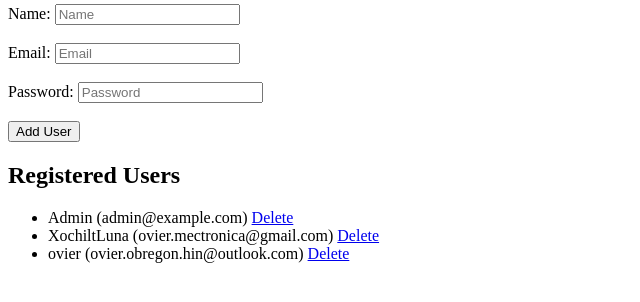
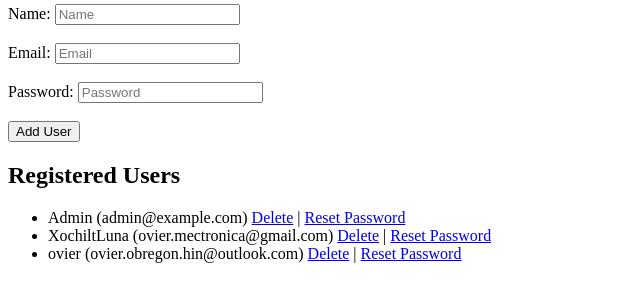
Before and after one commit to ovier-oh/server1.0V, a Flask app: page / in a window 1280 px wide. Shown: the part 161-463 px from the top of the page, without its empty margins (0-640 px from the left). Run offline with Flask 3, Linux system fonts and the light colour scheme; a user stored in the database is signed in; data comes from the database, SQL or seed files in the repository; both versions use the stored data as it was after the commit.

Commit message:
agregando un boton para resetear contraseñas y la logica en el servidor

```diff
--- a/server.py
+++ b/server.py
@@ -3,7 +3,8 @@ from flask_sqlalchemy import SQLAlchemy
 from flask_migrate import Migrate
 from flask_login import LoginManager, UserMixin, login_user, logout_user, login_required, current_user
 from werkzeug.security import generate_password_hash, check_password_hash
-
+import random
+import string
 app = Flask(__name__)
 app.config['SQLALCHEMY_DATABASE_URI'] = 'sqlite:///users.db'
 app.config['SQLALCHEMY_TRACK_MODIFICATIONS'] = False
@@ -60,6 +61,25 @@ def add_user():
     return redirect(url_for('index'))
 
 
+def generate_random_password(length=8):
+    characters = string.ascii_letters + string.digits
+    return ''.join(random.choice(characters) for i in range(length))
+
+
+@app.route('/reset_password/<int:id>', methods=['GET','POST'])
+@login_required
+def reset_password(id):
+    user = User.query.get_or_404(id)
+
+    new_password = generate_random_password()
+    hashed_password = generate_password_hash(new_password, method='pbkdf2:sha256')
+
+    user.password = hashed_password
+    db.session.commit()
+
+    flash(f'The password for {user.name} has been reset to: {new_password}')
+    return redirect(url_for('index'))
+
 @app.route('/delete/<int:id>')
 @login_required
 def delete_user(id):
--- a/templates/index.html
+++ b/templates/index.html
@@ -8,10 +8,8 @@
 <body>
     <h1>Manage Users</h1>
 
-    <!-- Bienvenida al administrador -->
     <p>Welcome, {{ current_user.name }}! <a href="/logout">Logout</a></p>
 
-    <!-- Formulario para agregar nuevos usuarios -->
     <h2>Add a New User</h2>
     <form action="/add" method="POST">
         <label for="name">Name:</label>
@@ -26,19 +24,20 @@
         <button type="submit">Add User</button>
     </form>
 
-    <!-- Mostrar lista de usuarios existentes -->
     <h2>Registered Users</h2>
     <ul>
         {% for user in users %}
         <li>
             {{ user.name }} ({{ user.email }})
             <!-- Enlace para eliminar usuarios -->
-            <a href="/delete/{{ user.id }}">Delete</a>
+            <a href="/delete/{{ user.id }}">Delete</a> |
+            <!-- Enlace para restablecer contraseña -->
+            <a href="/reset_password/{{ user.id }}">Reset Password</a>
         </li>
         {% endfor %}
     </ul>
 
-    <!-- Mensajes de éxito o error -->
+    <!-- Mensajes Flash -->
     {% with messages = get_flashed_messages() %}
         {% if messages %}
             <ul>
```
Also changed, not shown: instance/users.db.
